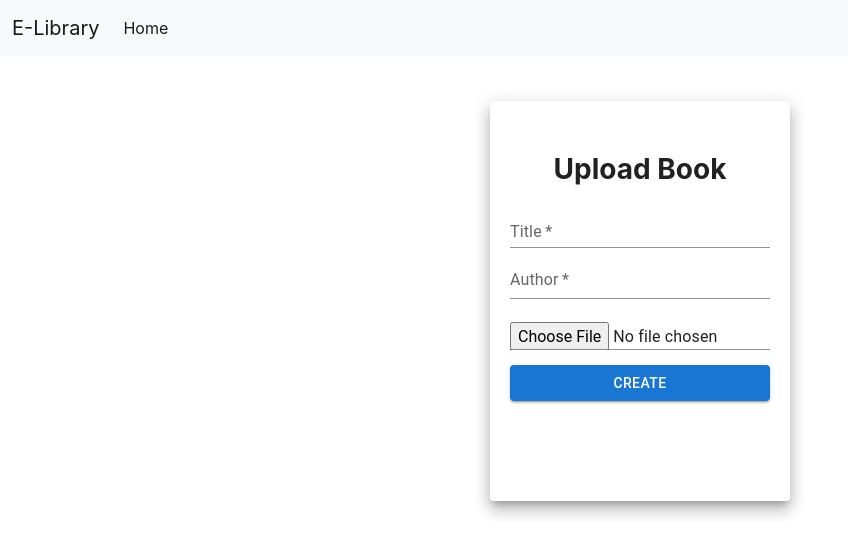
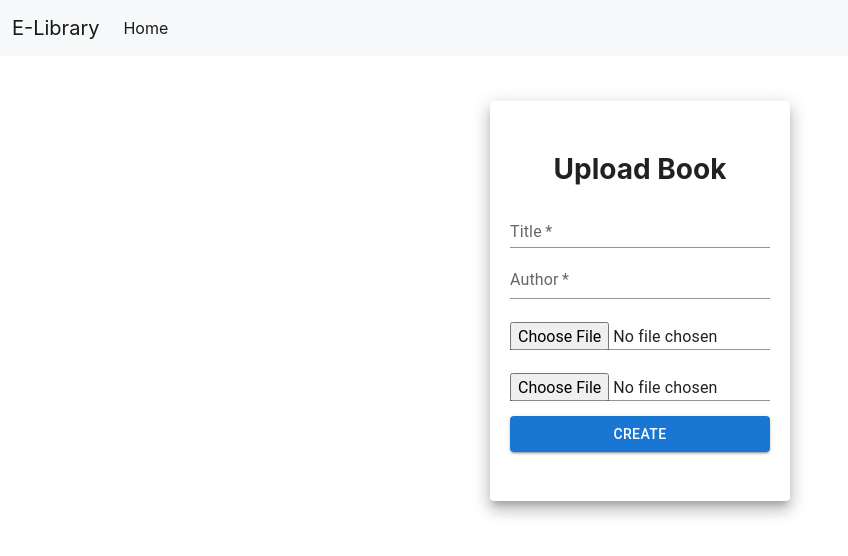
Before and after one commit to KrupaliPatel11/Frontend-Elib, a React (Create React App) app: page /admin/dashboard in a window 1280 px wide. Shown: the top 556 px of the page, without its empty margins (0-848 px from the left). Built offline with nearby package versions, Linux system fonts and the light colour scheme; sample sign-in values are in the browser's storage.

Commit message:
Add CoverImage Of Book

```diff
--- a/src/components/AdminDashboard.js
+++ b/src/components/AdminDashboard.js
@@ -68,7 +68,6 @@ const AdminDashboard = () => {
                     />
                     <TextField
                         style={{ paddingTop: 3 }}
-                        //   onChange={(e) => setPassword(e.target.value)}
                         id="author"
                         label="Author"
                         variant="standard"
@@ -78,17 +77,6 @@ const AdminDashboard = () => {
                         required
                         onChange={(e) => setAuthor(e.target.value)}
                     />
-                    {/* <TextField
-                        style={{ paddingTop: 3 }}
-                        id="image"
-                        label="Image"
-                        variant="standard"
-                        placeholder="Book Cover Image"
-                        type="file"
-                        fullWidth
-                        required
-                        onChange={(e) => setImage(e.target.files[0])}
-                    /> */}
                     <TextField
                         style={{ paddingTop: 3 }}
                         id="book"
@@ -100,6 +88,17 @@ const AdminDashboard = () => {
                         required
                         accept=".pdf"
                         onChange={(e) => setFile(e.target.files[0])}
+                    />
+                    <TextField
+                        style={{ paddingTop: 3 }}
+                        id="image"
+                        label="Image"
+                        variant="standard"
+                        placeholder="Book Cover Image"
+                        type="file"
+                        fullWidth
+                        required
+                        onChange={(e) => setImage(e.target.files[0])}
                     />
                     <Button
                         style={{ marginTop: 15 }}
--- a/src/components/UserDashboard.js
+++ b/src/components/UserDashboard.js
@@ -41,8 +41,6 @@ console.log(booksData,"bookdata")
                             </>)
                         }) : "null"
                     }
-
-
                 </div>
             </div>
         </div>
--- a/src/components/common/BookCard.js
+++ b/src/components/common/BookCard.js
@@ -1,13 +1,11 @@
-
 import * as React from 'react';
 import { styled } from '@mui/material/styles';
 import Grid from '@mui/material/Grid';
 import Paper from '@mui/material/Paper';
 import Typography from '@mui/material/Typography';
-import { Button, Link } from '@mui/material';
+import { Button } from '@mui/material';
 import axios from 'axios';
-
-
+import ButtonBase from '@mui/material/ButtonBase';
 
 const Img = styled('img')({
   margin: 'auto',
@@ -17,6 +15,8 @@ const Img = styled('img')({
 });
 
 export default function ComplexGrid({ data }) {
+
+  const IMG_FILE = `http://localhost:1337/${data.image.split("/public/")[1]}`;
   const PDF_FILE = `http://localhost:1337/${data.pdf.split("/public/")[1]}`;
   const handleClick = (url) => {
     axios({
@@ -30,12 +30,10 @@ export default function ComplexGrid({ data }) {
       link.setAttribute('download', `file.pdf`);
       document.body.appendChild(link);
       link.click();
-
       document.body.removeChild(link);
       URL.revokeObjectURL(href)
     })
   }
-
 
   return (
     <div className="col m-2">
@@ -50,6 +48,11 @@ export default function ComplexGrid({ data }) {
         }}
       >
         <Grid container spacing={2}>
+          <Grid item>
+            <ButtonBase sx={{ width: 128, height: 128 }}>
+              <Img alt="complex" src={`${IMG_FILE}`} />
+            </ButtonBase>
+          </Grid>
           <Grid item xs={12} sm container>
             <Grid item xs container direction="column" spacing={2}>
               <Grid item xs>
```
Also changed, not shown: src/components/AdminLogin.js (+0 -39 lines).
